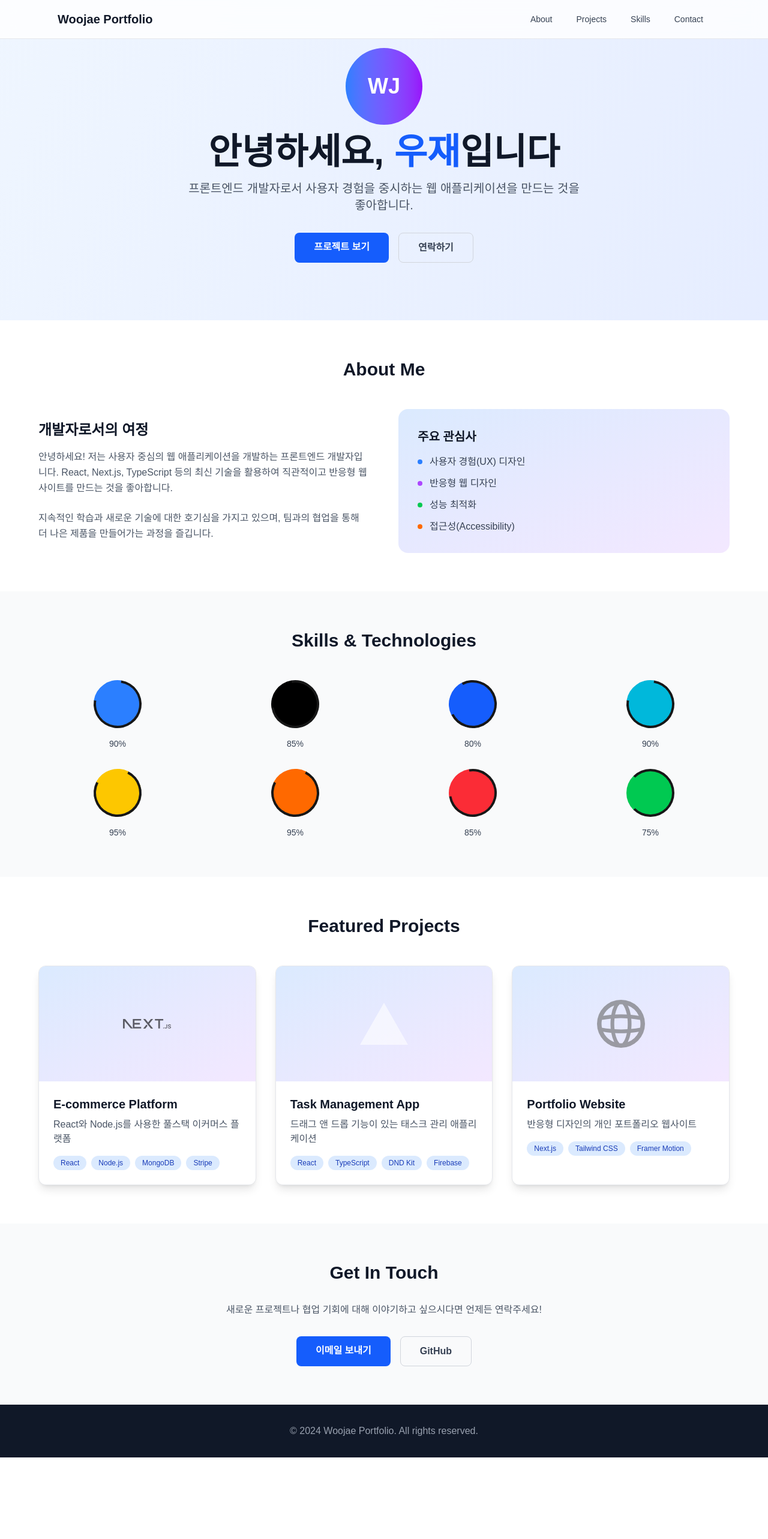
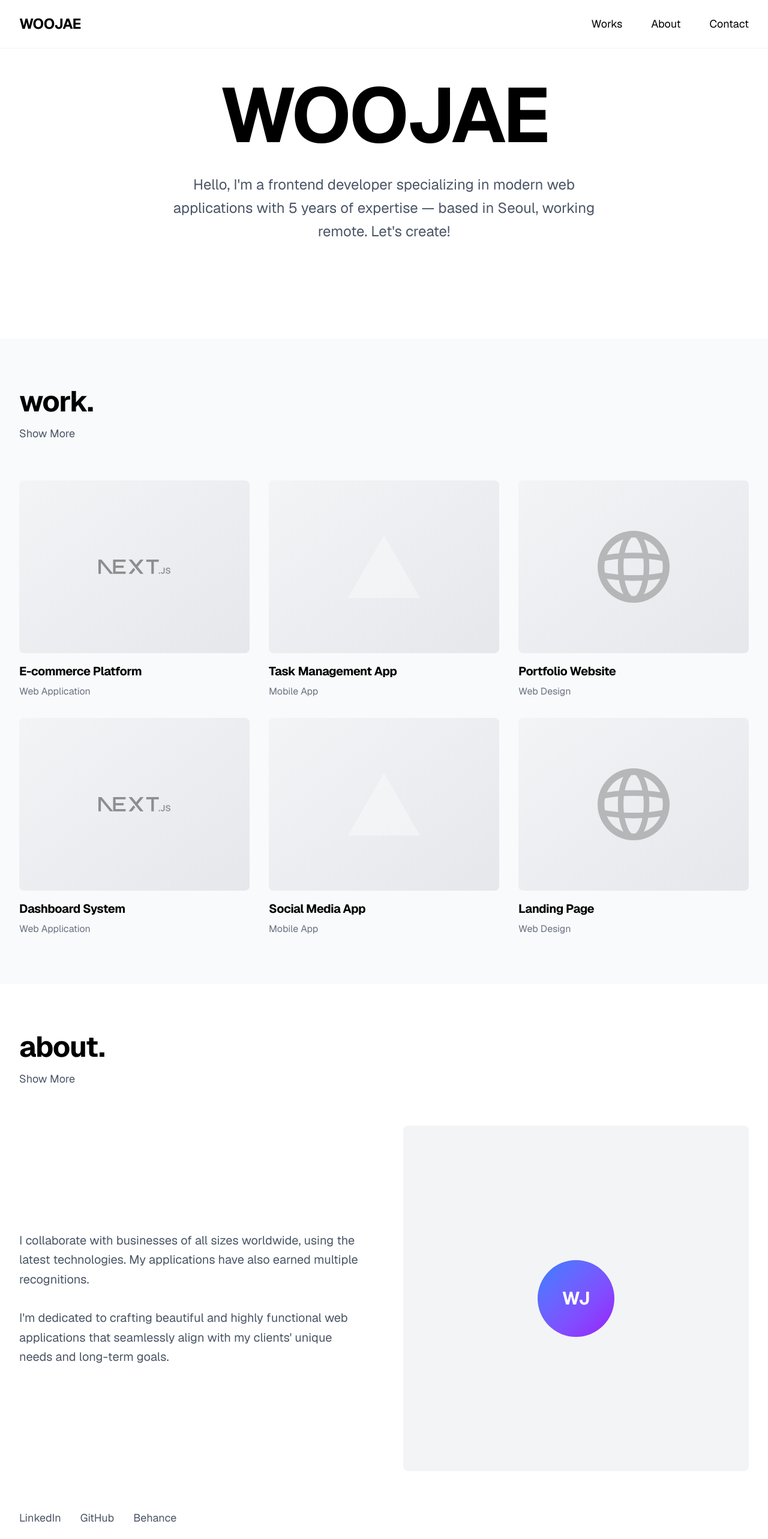
Before and after one commit to Woooooozley/portfolio, a Next.js app: page / in a window 1280 px wide. Shown: the top 2566 px of the page at 60% size. Before the commit the page ends 2430 px from the top, so only its background shows below. Built offline with nearby package versions, Linux system fonts and the light colour scheme.

Commit message:
Redesign portfolio with YUYA-inspired minimal design

```diff
--- a/app/globals.css
+++ b/app/globals.css
@@ -2,7 +2,7 @@
 
 :root {
   --background: #ffffff;
-  --foreground: #171717;
+  --foreground: #000000;
 }
 
 @theme inline {
@@ -26,25 +26,27 @@ html {
 body {
   background: var(--background);
   color: var(--foreground);
-  font-family: Arial, Helvetica, sans-serif;
+  font-family: var(--font-geist-sans), -apple-system, BlinkMacSystemFont, 'Segoe UI', Roboto, sans-serif;
+  -webkit-font-smoothing: antialiased;
+  -moz-osx-font-smoothing: grayscale;
 }
 
 /* Custom scrollbar */
 ::-webkit-scrollbar {
-  width: 8px;
+  width: 6px;
 }
 
 ::-webkit-scrollbar-track {
-  background: #f1f1f1;
+  background: #f8f8f8;
 }
 
 ::-webkit-scrollbar-thumb {
-  background: #c1c1c1;
-  border-radius: 4px;
+  background: #d1d5db;
+  border-radius: 3px;
 }
 
 ::-webkit-scrollbar-thumb:hover {
-  background: #a8a8a8;
+  background: #9ca3af;
 }
 
 /* Dark mode scrollbar */
@@ -62,17 +64,14 @@ body {
   }
 }
 
-/* Progress animation */
-@keyframes progress {
-  0% {
-    transform: rotate(0deg);
-  }
-  100% {
-    transform: rotate(var(--rotation));
-  }
+/* Smooth transitions */
+* {
+  transition-property: color, background-color, border-color, text-decoration-color, fill, stroke, opacity, box-shadow, transform, filter, backdrop-filter;
+  transition-timing-function: cubic-bezier(0.4, 0, 0.2, 1);
+  transition-duration: 150ms;
 }
 
-/* Fade in animation */
+/* Custom animations */
 @keyframes fadeInUp {
   from {
     opacity: 0;
@@ -84,6 +83,66 @@ body {
   }
 }
 
+@keyframes fadeIn {
+  from {
+    opacity: 0;
+  }
+  to {
+    opacity: 1;
+  }
+}
+
 .fade-in-up {
-  animation: fadeInUp 0.6s ease-out forwards;
+  animation: fadeInUp 0.8s ease-out forwards;
 }
+
+.fade-in {
+  animation: fadeIn 0.6s ease-out forwards;
+}
+
+/* Hover effects */
+.hover-lift {
+  transition: transform 0.3s ease;
+}
+
+.hover-lift:hover {
+  transform: translateY(-4px);
+}
+
+/* Text selection */
+::selection {
+  background-color: #000;
+  color: #fff;
+}
+
+/* Focus styles */
+button:focus,
+a:focus {
+  outline: 2px solid #000;
+  outline-offset: 2px;
+}
+
+/* Typography improvements */
+h1, h2, h3, h4, h5, h6 {
+  font-weight: 700;
+  letter-spacing: -0.025em;
+}
+
+/* Button styles */
+.btn-primary {
+  @apply bg-black text-white px-8 py-4 text-lg font-medium hover:bg-gray-800 transition-all duration-300;
+}
+
+.btn-secondary {
+  @apply border border-black text-black px-8 py-4 text-lg font-medium hover:bg-black hover:text-white transition-all duration-300;
+}
+
+/* Progress animation */
+@keyframes progress {
+  0% {
+    transform: rotate(0deg);
+  }
+  100% {
+    transform: rotate(var(--rotation));
+  }
+}
--- a/app/layout.tsx
+++ b/app/layout.tsx
@@ -13,9 +13,9 @@ const geistMono = Geist_Mono({
 });
 
 export const metadata: Metadata = {
-  title: "Woojae Portfolio - Frontend Developer",
-  description: "프론트엔드 개발자 우재의 포트폴리오 웹사이트입니다. React, Next.js, TypeScript를 활용한 프로젝트들을 확인해보세요.",
-  keywords: ["프론트엔드", "개발자", "React", "Next.js", "TypeScript", "포트폴리오"],
+  title: "WOOJAE - Frontend Developer",
+  description: "Frontend developer specializing in modern web applications. Based in Seoul, working remote. Let's create something extraordinary together.",
+  keywords: ["frontend", "developer", "React", "Next.js", "TypeScript", "portfolio", "web applications"],
   authors: [{ name: "Woojae" }],
   creator: "Woojae",
   publisher: "Woojae",
@@ -26,25 +26,25 @@ export const metadata: Metadata = {
   },
   metadataBase: new URL('https://your-domain.vercel.app'),
   openGraph: {
-    title: "Woojae Portfolio - Frontend Developer",
-    description: "프론트엔드 개발자 우재의 포트폴리오 웹사이트입니다.",
+    title: "WOOJAE - Frontend Developer",
+    description: "Frontend developer specializing in modern web applications. Based in Seoul, working remote.",
     url: 'https://your-domain.vercel.app',
-    siteName: 'Woojae Portfolio',
+    siteName: 'WOOJAE Portfolio',
     images: [
       {
         url: '/og-image.png',
         width: 1200,
         height: 630,
-        alt: 'Woojae Portfolio',
+        alt: 'WOOJAE Portfolio',
       },
     ],
-    locale: 'ko_KR',
+    locale: 'en_US',
     type: 'website',
   },
   twitter: {
     card: 'summary_large_image',
-    title: "Woojae Portfolio - Frontend Developer",
-    description: "프론트엔드 개발자 우재의 포트폴리오 웹사이트입니다.",
+    title: "WOOJAE - Frontend Developer",
+    description: "Frontend developer specializing in modern web applications. Based in Seoul, working remote.",
     images: ['/og-image.png'],
   },
   robots: {
--- a/app/page.tsx
+++ b/app/page.tsx
@@ -2,217 +2,171 @@ import Image from "next/image";
 
 export default function Home() {
   return (
-    <div className="min-h-screen bg-gradient-to-br from-blue-50 to-indigo-100 dark:from-gray-900 dark:to-gray-800">
+    <div className="min-h-screen bg-white text-black">
       {/* Navigation */}
-      <nav className="fixed top-0 w-full bg-white/80 dark:bg-gray-900/80 backdrop-blur-md z-50 border-b border-gray-200 dark:border-gray-700">
-        <div className="max-w-6xl mx-auto px-4 sm:px-6 lg:px-8">
-          <div className="flex justify-between items-center h-16">
+      <nav className="fixed top-0 w-full bg-white/90 backdrop-blur-sm z-50 border-b border-gray-100">
+        <div className="max-w-7xl mx-auto px-6 lg:px-8">
+          <div className="flex justify-between items-center h-20">
             <div className="flex items-center">
-              <h1 className="text-xl font-bold text-gray-900 dark:text-white">Woojae Portfolio</h1>
+              <h1 className="text-2xl font-bold tracking-tight">WOOJAE</h1>
             </div>
-            <div className="hidden md:block">
-              <div className="ml-10 flex items-baseline space-x-4">
-                <a href="#about" className="text-gray-700 dark:text-gray-300 hover:text-blue-600 dark:hover:text-blue-400 px-3 py-2 rounded-md text-sm font-medium">About</a>
-                <a href="#projects" className="text-gray-700 dark:text-gray-300 hover:text-blue-600 dark:hover:text-blue-400 px-3 py-2 rounded-md text-sm font-medium">Projects</a>
-                <a href="#skills" className="text-gray-700 dark:text-gray-300 hover:text-blue-600 dark:hover:text-blue-400 px-3 py-2 rounded-md text-sm font-medium">Skills</a>
-                <a href="#contact" className="text-gray-700 dark:text-gray-300 hover:text-blue-600 dark:hover:text-blue-400 px-3 py-2 rounded-md text-sm font-medium">Contact</a>
-              </div>
+            <div className="hidden md:flex items-center space-x-12">
+              <a href="#works" className="text-lg hover:text-gray-600 transition-colors duration-300">Works</a>
+              <a href="#about" className="text-lg hover:text-gray-600 transition-colors duration-300">About</a>
+              <a href="#contact" className="text-lg hover:text-gray-600 transition-colors duration-300">Contact</a>
             </div>
           </div>
         </div>
       </nav>
 
       {/* Hero Section */}
-      <section className="pt-20 pb-16 px-4 sm:px-6 lg:px-8">
-        <div className="max-w-6xl mx-auto">
-          <div className="text-center">
-            <div className="mb-8">
-              <div className="w-32 h-32 mx-auto rounded-full bg-gradient-to-r from-blue-500 to-purple-600 flex items-center justify-center text-white text-4xl font-bold mb-4">
-                WJ
-              </div>
-              <h1 className="text-4xl sm:text-6xl font-bold text-gray-900 dark:text-white mb-4">
-                안녕하세요, <span className="text-blue-600 dark:text-blue-400">우재</span>입니다
-              </h1>
-              <p className="text-xl text-gray-600 dark:text-gray-300 mb-8 max-w-2xl mx-auto">
-                프론트엔드 개발자로서 사용자 경험을 중시하는 웹 애플리케이션을 만드는 것을 좋아합니다.
-              </p>
-              <div className="flex flex-col sm:flex-row gap-4 justify-center">
-                <a
-                  href="#projects"
-                  className="bg-blue-600 hover:bg-blue-700 text-white font-semibold py-3 px-8 rounded-lg transition duration-300"
-                >
-                  프로젝트 보기
-                </a>
-                <a
-                  href="#contact"
-                  className="border border-gray-300 dark:border-gray-600 text-gray-700 dark:text-gray-300 hover:bg-gray-50 dark:hover:bg-gray-800 font-semibold py-3 px-8 rounded-lg transition duration-300"
-                >
-                  연락하기
-                </a>
-              </div>
-            </div>
+      <section className="pt-32 pb-20 px-6 lg:px-8">
+        <div className="max-w-7xl mx-auto">
+          <div className="text-center mb-20">
+            <h1 className="text-8xl md:text-9xl font-bold tracking-tight mb-8">
+              WOOJAE
+            </h1>
+            <p className="text-xl md:text-2xl text-gray-600 max-w-3xl mx-auto leading-relaxed">
+              Hello, I'm a frontend developer specializing in modern web applications with 5 years of expertise — based in Seoul, working remote. Let's create!
+            </p>
           </div>
         </div>
       </section>
 
-      {/* About Section */}
-      <section id="about" className="py-16 px-4 sm:px-6 lg:px-8 bg-white dark:bg-gray-900">
-        <div className="max-w-6xl mx-auto">
-          <h2 className="text-3xl font-bold text-center text-gray-900 dark:text-white mb-12">About Me</h2>
-          <div className="grid md:grid-cols-2 gap-12 items-center">
-            <div>
-              <h3 className="text-2xl font-semibold text-gray-900 dark:text-white mb-4">개발자로서의 여정</h3>
-              <p className="text-gray-600 dark:text-gray-300 mb-6 leading-relaxed">
-                안녕하세요! 저는 사용자 중심의 웹 애플리케이션을 개발하는 프론트엔드 개발자입니다.
-                React, Next.js, TypeScript 등의 최신 기술을 활용하여 직관적이고 반응형 웹사이트를 만드는 것을 좋아합니다.
-              </p>
-              <p className="text-gray-600 dark:text-gray-300 leading-relaxed">
-                지속적인 학습과 새로운 기술에 대한 호기심을 가지고 있으며,
-                팀과의 협업을 통해 더 나은 제품을 만들어가는 과정을 즐깁니다.
-              </p>
-            </div>
-            <div className="bg-gradient-to-br from-blue-100 to-purple-100 dark:from-blue-900/20 dark:to-purple-900/20 p-8 rounded-2xl">
-              <h4 className="text-xl font-semibold text-gray-900 dark:text-white mb-4">주요 관심사</h4>
-              <ul className="space-y-3">
-                <li className="flex items-center text-gray-700 dark:text-gray-300">
-                  <span className="w-2 h-2 bg-blue-500 rounded-full mr-3"></span>
-                  사용자 경험(UX) 디자인
-                </li>
-                <li className="flex items-center text-gray-700 dark:text-gray-300">
-                  <span className="w-2 h-2 bg-purple-500 rounded-full mr-3"></span>
-                  반응형 웹 디자인
-                </li>
-                <li className="flex items-center text-gray-700 dark:text-gray-300">
-                  <span className="w-2 h-2 bg-green-500 rounded-full mr-3"></span>
-                  성능 최적화
-                </li>
-                <li className="flex items-center text-gray-700 dark:text-gray-300">
-                  <span className="w-2 h-2 bg-orange-500 rounded-full mr-3"></span>
-                  접근성(Accessibility)
-                </li>
-              </ul>
-            </div>
+      {/* Works Section */}
+      <section id="works" className="py-20 px-6 lg:px-8 bg-gray-50">
+        <div className="max-w-7xl mx-auto">
+          <div className="mb-16">
+            <h2 className="text-4xl md:text-5xl font-bold tracking-tight mb-4">work.</h2>
+            <button className="text-lg text-gray-600 hover:text-black transition-colors duration-300">
+              Show More
+            </button>
           </div>
-        </div>
-      </section>
 
-      {/* Skills Section */}
-      <section id="skills" className="py-16 px-4 sm:px-6 lg:px-8 bg-gray-50 dark:bg-gray-800">
-        <div className="max-w-6xl mx-auto">
-          <h2 className="text-3xl font-bold text-center text-gray-900 dark:text-white mb-12">Skills & Technologies</h2>
-          <div className="grid grid-cols-2 md:grid-cols-4 gap-8">
+          <div className="grid grid-cols-1 md:grid-cols-2 lg:grid-cols-3 gap-8">
             {[
-              { name: "React", level: 90, color: "bg-blue-500" },
-              { name: "Next.js", level: 85, color: "bg-black dark:bg-white" },
-              { name: "TypeScript", level: 80, color: "bg-blue-600" },
-              { name: "Tailwind CSS", level: 90, color: "bg-cyan-500" },
-              { name: "JavaScript", level: 95, color: "bg-yellow-400" },
-              { name: "HTML/CSS", level: 95, color: "bg-orange-500" },
-              { name: "Git", level: 85, color: "bg-red-500" },
-              { name: "Node.js", level: 75, color: "bg-green-500" },
-            ].map((skill) => (
-              <div key={skill.name} className="text-center">
-                <div className="relative w-20 h-20 mx-auto mb-4">
-                  <div className="w-full h-full rounded-full border-4 border-gray-200 dark:border-gray-700 flex items-center justify-center">
-                    <div className="text-sm font-semibold text-gray-700 dark:text-gray-300">{skill.name}</div>
+              {
+                title: "E-commerce Platform",
+                image: "/next.svg",
+                category: "Web Application"
+              },
+              {
+                title: "Task Management App",
+                image: "/vercel.svg",
+                category: "Mobile App"
+              },
+              {
+                title: "Portfolio Website",
+                image: "/globe.svg",
+                category: "Web Design"
+              },
+              {
+                title: "Dashboard System",
+                image: "/next.svg",
+                category: "Web Application"
+              },
+              {
+                title: "Social Media App",
+                image: "/vercel.svg",
+                category: "Mobile App"
+              },
+              {
+                title: "Landing Page",
+                image: "/globe.svg",
+                category: "Web Design"
+              }
+            ].map((project, index) => (
+              <div key={index} className="group cursor-pointer">
+                <div className="aspect-[4/3] bg-white rounded-lg overflow-hidden mb-4 transition-transform duration-500 group-hover:scale-105">
+                  <div className="w-full h-full bg-gradient-to-br from-gray-100 to-gray-200 flex items-center justify-center">
+                    <Image
+                      src={project.image}
+                      alt={project.title}
+                      width={120}
+                      height={120}
+                      className="opacity-40 group-hover:opacity-60 transition-opacity duration-300"
+                    />
                   </div>
-                  <div
-                    className={`absolute inset-0 rounded-full border-4 ${skill.color} border-t-transparent`}
-                    style={{ transform: `rotate(${skill.level * 3.6}deg)` }}
-                  ></div>
                 </div>
-                <p className="text-sm font-medium text-gray-700 dark:text-gray-300">{skill.level}%</p>
+                <h3 className="text-xl font-semibold mb-2 group-hover:text-gray-600 transition-colors duration-300">
+                  {project.title}
+                </h3>
+                <p className="text-gray-500">{project.category}</p>
               </div>
             ))}
           </div>
         </div>
       </section>
 
-      {/* Projects Section */}
-      <section id="projects" className="py-16 px-4 sm:px-6 lg:px-8 bg-white dark:bg-gray-900">
-        <div className="max-w-6xl mx-auto">
-          <h2 className="text-3xl font-bold text-center text-gray-900 dark:text-white mb-12">Featured Projects</h2>
-          <div className="grid md:grid-cols-2 lg:grid-cols-3 gap-8">
-            {[
-              {
-                title: "E-commerce Platform",
-                description: "React와 Node.js를 사용한 풀스택 이커머스 플랫폼",
-                tech: ["React", "Node.js", "MongoDB", "Stripe"],
-                image: "/next.svg"
-              },
-              {
-                title: "Task Management App",
-                description: "드래그 앤 드롭 기능이 있는 태스크 관리 애플리케이션",
-                tech: ["React", "TypeScript", "DND Kit", "Firebase"],
-                image: "/vercel.svg"
-              },
-              {
-                title: "Portfolio Website",
-                description: "반응형 디자인의 개인 포트폴리오 웹사이트",
-                tech: ["Next.js", "Tailwind CSS", "Framer Motion"],
-                image: "/globe.svg"
-              }
-            ].map((project, index) => (
-              <div key={index} className="bg-white dark:bg-gray-800 rounded-xl shadow-lg hover:shadow-xl transition duration-300 overflow-hidden border border-gray-200 dark:border-gray-700">
-                <div className="h-48 bg-gradient-to-br from-blue-100 to-purple-100 dark:from-blue-900/20 dark:to-purple-900/20 flex items-center justify-center">
-                  <Image
-                    src={project.image}
-                    alt={project.title}
-                    width={80}
-                    height={80}
-                    className="opacity-60"
-                  />
-                </div>
-                <div className="p-6">
-                  <h3 className="text-xl font-semibold text-gray-900 dark:text-white mb-2">{project.title}</h3>
-                  <p className="text-gray-600 dark:text-gray-300 mb-4">{project.description}</p>
-                  <div className="flex flex-wrap gap-2">
-                    {project.tech.map((tech) => (
-                      <span
-                        key={tech}
-                        className="px-3 py-1 bg-blue-100 dark:bg-blue-900/30 text-blue-800 dark:text-blue-300 text-xs font-medium rounded-full"
-                      >
-                        {tech}
-                      </span>
-                    ))}
-                  </div>
-                </div>
+      {/* About Section */}
+      <section id="about" className="py-20 px-6 lg:px-8">
+        <div className="max-w-7xl mx-auto">
+          <div className="mb-16">
+            <h2 className="text-4xl md:text-5xl font-bold tracking-tight mb-4">about.</h2>
+            <button className="text-lg text-gray-600 hover:text-black transition-colors duration-300">
+              Show More
+            </button>
+          </div>
+
+          <div className="grid md:grid-cols-2 gap-16 items-center">
+            <div>
+              <p className="text-xl leading-relaxed text-gray-600 mb-8">
+                I collaborate with businesses of all sizes worldwide, using the latest technologies. My applications have also earned multiple recognitions.
+              </p>
+              <p className="text-xl leading-relaxed text-gray-600">
+                I'm dedicated to crafting beautiful and highly functional web applications that seamlessly align with my clients' unique needs and long-term goals.
+              </p>
+            </div>
+            <div className="aspect-square bg-gray-100 rounded-lg flex items-center justify-center">
+              <div className="w-32 h-32 bg-gradient-to-br from-blue-500 to-purple-600 rounded-full flex items-center justify-center text-white text-3xl font-bold">
+                WJ
               </div>
-            ))}
+            </div>
+          </div>
+
+          <div className="mt-16 flex space-x-8">
+            <a href="#" className="text-lg text-gray-600 hover:text-black transition-colors duration-300">LinkedIn</a>
+            <a href="#" className="text-lg text-gray-600 hover:text-black transition-colors duration-300">GitHub</a>
+            <a href="#" className="text-lg text-gray-600 hover:text-black transition-colors duration-300">Behance</a>
           </div>
         </div>
       </section>
 
       {/* Contact Section */}
-      <section id="contact" className="py-16 px-4 sm:px-6 lg:px-8 bg-gray-50 dark:bg-gray-800">
-        <div className="max-w-4xl mx-auto text-center">
-          <h2 className="text-3xl font-bold text-gray-900 dark:text-white mb-8">Get In Touch</h2>
-          <p className="text-gray-600 dark:text-gray-300 mb-8 max-w-2xl mx-auto">
-            새로운 프로젝트나 협업 기회에 대해 이야기하고 싶으시다면 언제든 연락주세요!
+      <section id="contact" className="py-20 px-6 lg:px-8 bg-gray-50">
+        <div className="max-w-7xl mx-auto text-center">
+          <h2 className="text-4xl md:text-5xl font-bold tracking-tight mb-8">
+            Curious about what we can create together?
+          </h2>
+          <p className="text-xl text-gray-600 mb-12 max-w-2xl mx-auto">
+            Let's bring something extraordinary to life!
           </p>
-          <div className="flex flex-col sm:flex-row gap-4 justify-center">
-            <a
-              href="mailto:woojae@example.com"
-              className="bg-blue-600 hover:bg-blue-700 text-white font-semibold py-3 px-8 rounded-lg transition duration-300"
-            >
-              이메일 보내기
-            </a>
-            <a
-              href="https://github.com/woojae"
-              target="_blank"
-              rel="noopener noreferrer"
-              className="border border-gray-300 dark:border-gray-600 text-gray-700 dark:text-gray-300 hover:bg-gray-50 dark:hover:bg-gray-800 font-semibold py-3 px-8 rounded-lg transition duration-300"
-            >
-              GitHub
-            </a>
+
+          <div className="flex flex-col sm:flex-row gap-6 justify-center mb-16">
+            <button className="bg-black text-white px-8 py-4 text-lg font-medium hover:bg-gray-800 transition-colors duration-300">
+              Get in Touch
+            </button>
+            <button className="border border-black text-black px-8 py-4 text-lg font-medium hover:bg-black hover:text-white transition-colors duration-300">
+              Available For Work
+            </button>
+          </div>
+
+          <div className="space-y-4 text-lg">
+            <p>+82 (0)10 1234 5678</p>
+            <p className="text-gray-600">hello@woojae.com</p>
           </div>
         </div>
       </section>
 
       {/* Footer */}
-      <footer className="bg-gray-900 text-white py-8 px-4 sm:px-6 lg:px-8">
-        <div className="max-w-6xl mx-auto text-center">
-          <p className="text-gray-400">&copy; 2024 Woojae Portfolio. All rights reserved.</p>
+      <footer className="py-12 px-6 lg:px-8 border-t border-gray-100">
+        <div className="max-w-7xl mx-auto flex flex-col md:flex-row justify-between items-center">
+          <div className="text-gray-500 mb-4 md:mb-0">
+            Designed & Developed by Woojae
+          </div>
+          <div className="text-gray-500">
+            All rights reserved, WOOJAE ©2024
+          </div>
         </div>
       </footer>
     </div>
```
